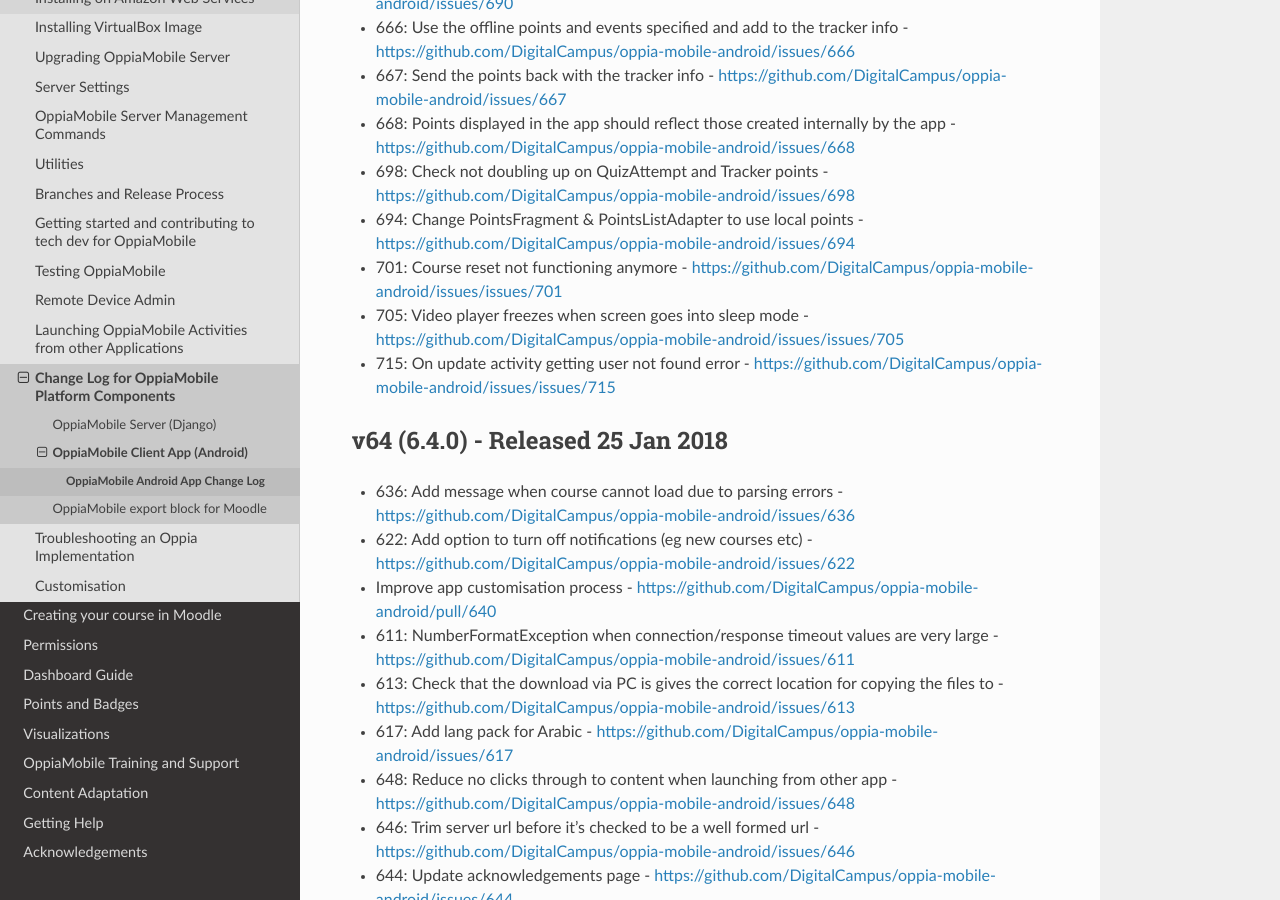
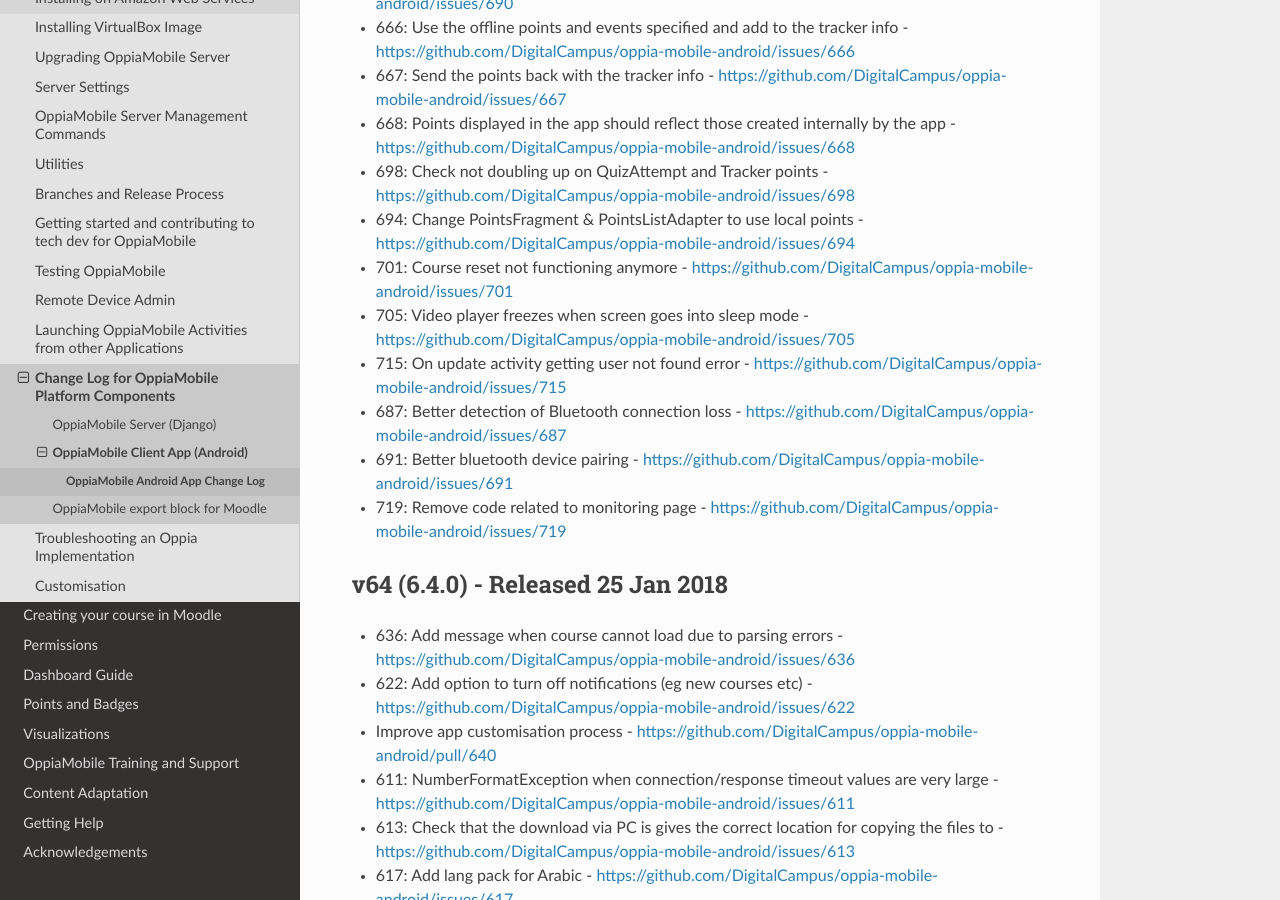
Before and after one commit to DigitalCampus/django-oppia, a Sphinx documentation site: the page built from docs/dev/changelog_android.rst, in a window 1280 px wide and 900 px high, scrolled down 1544 px. Built offline with Sphinx 7.4.7 and the Read the Docs theme 2.0.0, drawn with Linux system fonts in a browser that asks for light colours; the version number is read from the project's files by our own code.

Commit message:
update docs

```diff
--- a/docs/dev/changelog_android.rst
+++ b/docs/dev/changelog_android.rst
@@ -43,9 +43,12 @@
 * 668: Points displayed in the app should reflect those created internally by the app - https://github.com/DigitalCampus/oppia-mobile-android/issues/668
 * 698: Check not doubling up on QuizAttempt and Tracker points - https://github.com/DigitalCampus/oppia-mobile-android/issues/698
 * 694: Change PointsFragment & PointsListAdapter to use local points - https://github.com/DigitalCampus/oppia-mobile-android/issues/694
-* 701: Course reset not functioning anymore - https://github.com/DigitalCampus/oppia-mobile-android/issues/issues/701
-* 705: Video player freezes when screen goes into sleep mode - https://github.com/DigitalCampus/oppia-mobile-android/issues/issues/705
-* 715: On update activity getting user not found error - https://github.com/DigitalCampus/oppia-mobile-android/issues/issues/715
+* 701: Course reset not functioning anymore - https://github.com/DigitalCampus/oppia-mobile-android/issues/701
+* 705: Video player freezes when screen goes into sleep mode - https://github.com/DigitalCampus/oppia-mobile-android/issues/705
+* 715: On update activity getting user not found error - https://github.com/DigitalCampus/oppia-mobile-android/issues/715
+* 687: Better detection of Bluetooth connection loss - https://github.com/DigitalCampus/oppia-mobile-android/issues/687
+* 691: Better bluetooth device pairing - https://github.com/DigitalCampus/oppia-mobile-android/issues/691
+* 719: Remove code related to monitoring page - https://github.com/DigitalCampus/oppia-mobile-android/issues/719
 
 .. _appv64:
 
```
Also changed, not shown: docs/dev/changelog_server.rst (+8 -8 lines).
